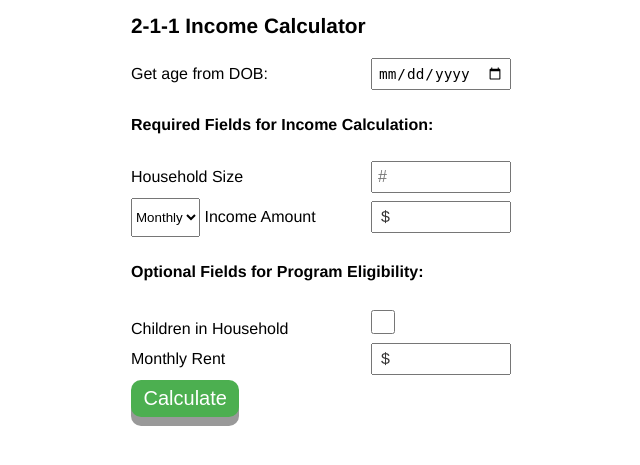
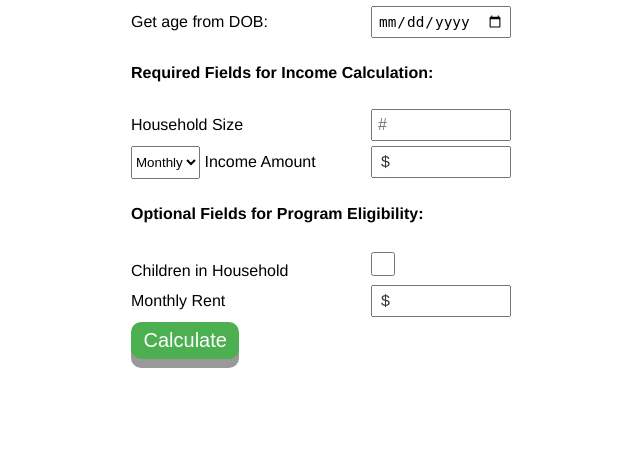
Before and after one commit to mark-hager/KC211-Income-calculator, a Flask app: page / in a window 1280 px wide. Shown: the top 465 px of the page, without its empty margins (259-899 px from the left). Run offline with Flask 2, Linux system fonts and the light colour scheme.

Commit message:
removed header and slimmed selector for space

```diff
--- a/2-1-1 Income Calculator/static/style.css
+++ b/2-1-1 Income Calculator/static/style.css
@@ -65,7 +65,7 @@ input {
 }
 
 .select_income_type {
-  padding: 10px 0px;
+  padding: 7px 0px;
   cursor: pointer;
 }
 
--- a/2-1-1 Income Calculator/templates/app.html
+++ b/2-1-1 Income Calculator/templates/app.html
@@ -11,10 +11,6 @@
 
   <body>
     <div class="container">
-
-      <header>
-        <h1> 2-1-1 Income Calculator </h1>
-      </header>
 
       <form method="POST" action="/">
         {{ form.csrf_token }}
```
